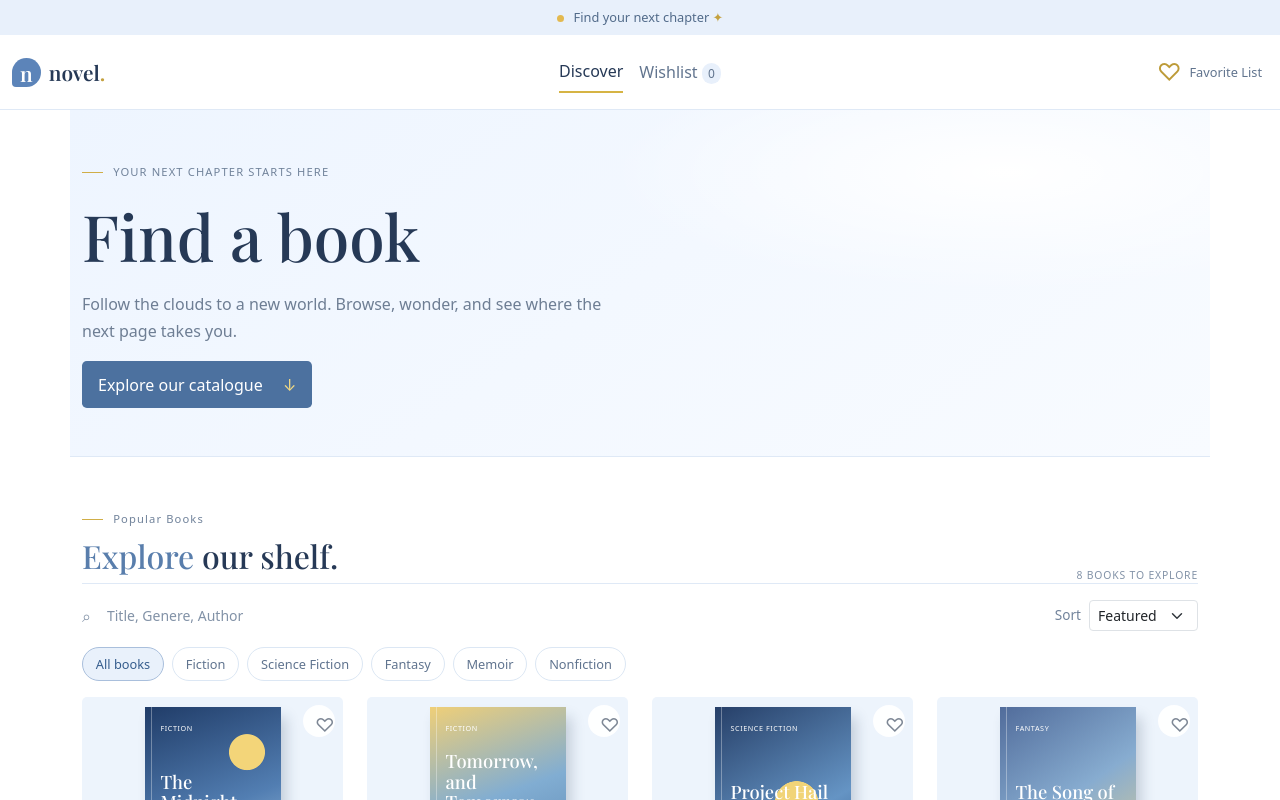
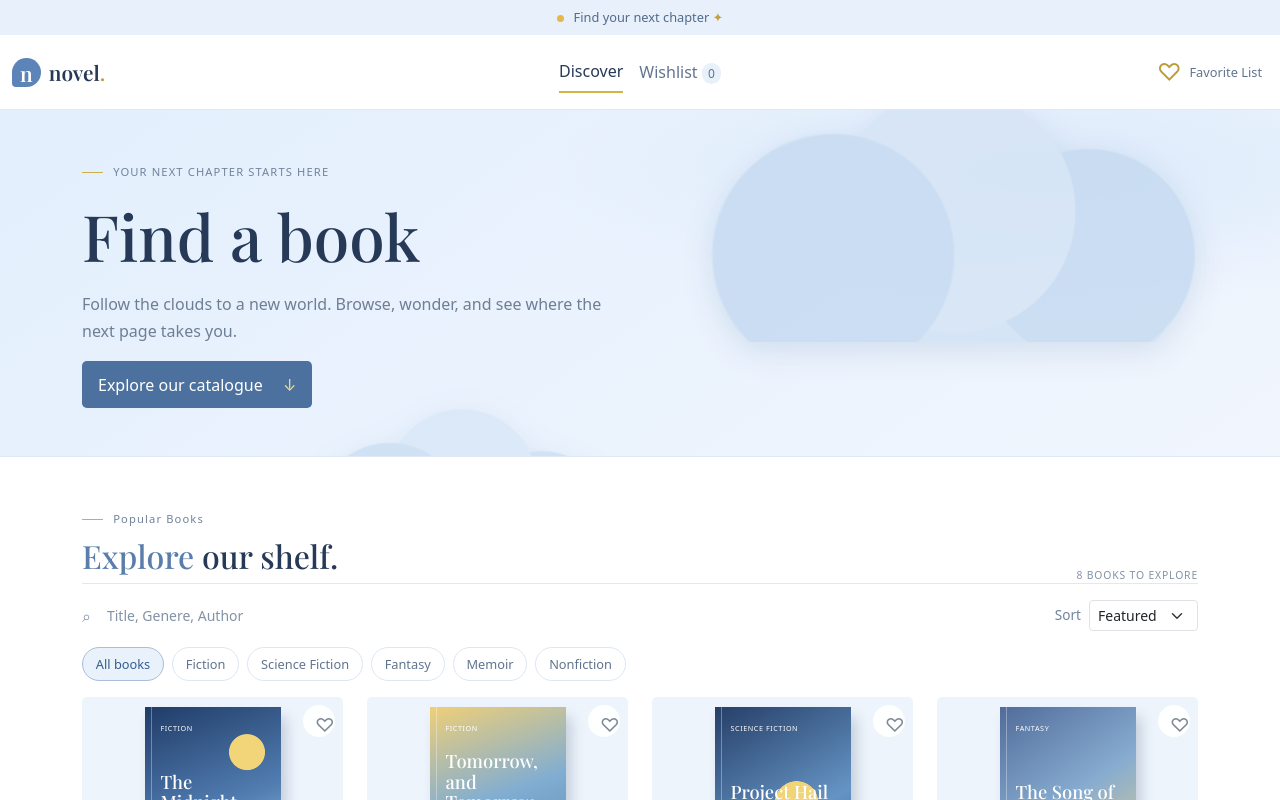
Before and after one commit to sawkuro/Project_Group_19_Bookstore, a React (Vite) app in the folder frontend/Bookstore/: page / in a window 1280 px wide. Shown: the top 800 px of the page. Built offline with nearby package versions, Linux system fonts and the light colour scheme; no server answers; a web font is replaced by a local one.

Commit message:
working on a cloud design

```diff
--- a/frontend/Bookstore/src/App.css
+++ b/frontend/Bookstore/src/App.css
@@ -82,11 +82,40 @@
 	align-self: flex-start;
 }
 .hero-section {
+	position: relative;
+	overflow: hidden;
 	border-bottom: 1px solid var(--line);
 	background:
-		radial-gradient(ellipse at 82% 18%, #fff 0, transparent 30%),
-		linear-gradient(145deg, #eef5ff, #f8fbff);
+		radial-gradient(ellipse at 82% 18%, #dceafb 0, transparent 34%),
+		linear-gradient(145deg, #e3effd, #f1f6fd);
 }
+.hero-section::before,
+.hero-section::after {
+	position: absolute;
+	content: "";
+	pointer-events: none;
+	background:
+		radial-gradient(circle at 24% 68%, #c7dbf1 0 22%, transparent 22.5%),
+		radial-gradient(circle at 42% 52%, #d6e5f6 0 29%, transparent 29.5%),
+		radial-gradient(circle at 62% 68%, #c7dbf1 0 23%, transparent 23.5%),
+		radial-gradient(ellipse at 43% 82%, #d3e3f5 0 39%, transparent 39.5%);
+	filter: drop-shadow(0 .6rem 1rem #7898bd45);
+}
+.hero-section::before {
+	top: -2.5rem;
+	right: -4rem;
+	width: min(42rem, 70vw);
+	height: 17rem;
+	opacity: .88;
+}
+.hero-section::after {
+	bottom: -8rem;
+	left: 23%;
+	width: 25rem;
+	height: 13rem;
+	opacity: .7;
+}
+.hero-section > .container { position: relative; z-index: 1; }
 .hero-copy h1,
 .section-heading h2,
 .detail-copy h1 {
--- a/frontend/Bookstore/src/pages/CatalogPage.jsx
+++ b/frontend/Bookstore/src/pages/CatalogPage.jsx
@@ -29,7 +29,8 @@ export default function CatalogPage({ books, wishlist, onOpen, onToggle }) {
 
 	return (
 		<>
-			<section className="hero-section container py-5">
+			<section className="hero-section py-5">
+				<div className="container">
 				<div className="row align-items-center">
 					<div className="hero-copy col-12 col-md-6">
 						<span className="eyebrow">
@@ -51,6 +52,7 @@ export default function CatalogPage({ books, wishlist, onOpen, onToggle }) {
 							Explore our catalogue <span>↓</span>
 						</button>
 					</div>
+				</div>
 				</div>
 			</section>
 			<section
```
